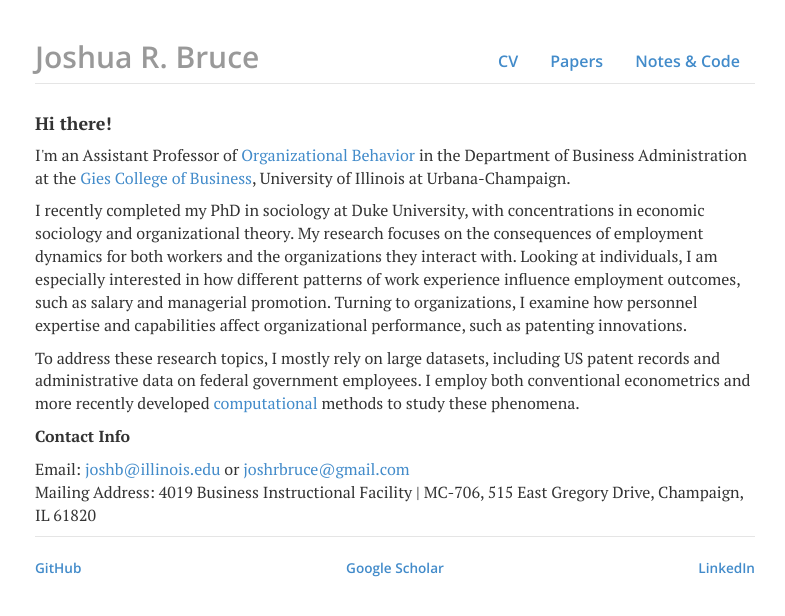
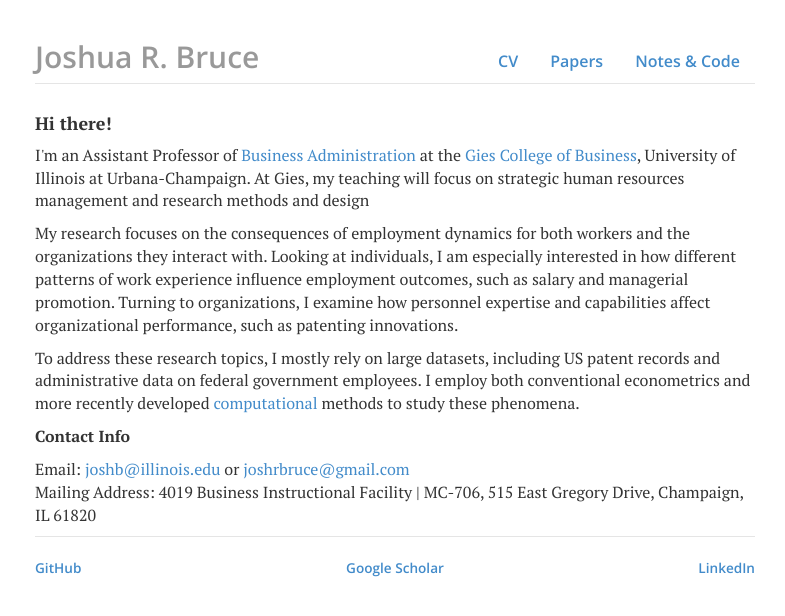
Before and after one commit to joshuarbruce/joshuarbruce.github.io, a Jekyll site: the page built from index.html, in a window 1280 px wide. Shown: the top 616 px of the page, without its empty margins (245-1030 px from the left). Built offline with Jekyll 4.4.1, drawn with Linux system fonts in a browser that asks for light colours; nearby versions of some CDN libraries.

Commit message:
Update index.html

```diff
--- a/index.html
+++ b/index.html
@@ -4,8 +4,8 @@ title: joshuarbruce.github.io
 ---
 <div class="blurb">
 	<h4>Hi there!</h4>
-	<p>I'm an Assistant Professor of <a href="https://business.illinois.edu/ba/areas/organizational-behavior/" target="_blank">Organizational Behavior</a> in the Department of Business Administration at the <a href="https://business.illinois.edu" target="_blank">Gies College of Business</a>, University of Illinois at Urbana-Champaign.</p>
-	<p>I recently completed my PhD in sociology at Duke University, with concentrations in economic sociology and organizational theory. My research focuses on the consequences of employment dynamics for both workers and the organizations they interact with. Looking at individuals, I am especially interested in how different patterns of work experience influence employment outcomes, such as salary and managerial promotion. Turning to organizations, I examine how personnel expertise and capabilities affect organizational performance, such as patenting innovations.</p>
+	<p>I'm an Assistant Professor of <a href="https://giesbusiness.illinois.edu/business-administration" target="_blank">Business Administration</a> at the <a href="https://business.illinois.edu" target="_blank">Gies College of Business</a>, University of Illinois at Urbana-Champaign. At Gies, my teaching will focus on strategic human resources management and research methods and design</p>
+	<p>My research focuses on the consequences of employment dynamics for both workers and the organizations they interact with. Looking at individuals, I am especially interested in how different patterns of work experience influence employment outcomes, such as salary and managerial promotion. Turning to organizations, I examine how personnel expertise and capabilities affect organizational performance, such as patenting innovations.</p>
 	<p>To address these research topics, I mostly rely on large datasets, including US patent records and administrative data on federal government employees. I employ both conventional econometrics and more recently developed <a href="https://en.wikipedia.org/wiki/Computational_sociology" target="_blank">computational</a> methods to study these phenomena.</p>
 	<p><b>Contact Info</b></p>
 	<p>Email: <a href="mailto:joshb@illinois.edu"><span class = "obfuscate">ude.sionilli@bhsoj</span></a> or <a href="mailto:joshrbruce@gmail.com"><span class = "obfuscate">moc.liamg@ecurbrhsoj</span></a><br>
```
